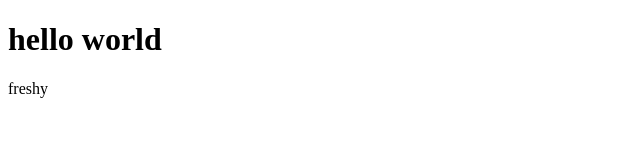
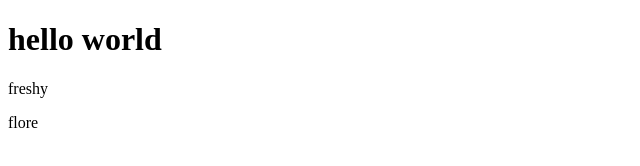
Before and after one commit to erica-fon/first-repos, a plain HTML site: page index.html in a window 1280 px wide. Shown: the full height of the page, 0-640 px from the left. Drawn offline with Linux system fonts and the light colour scheme.

Commit message:
new-branch

```diff
--- a/index.html
+++ b/index.html
@@ -8,6 +8,6 @@
 </head>
 <body>
     <h1>hello world</h1> <p>freshy</p>
-
+    <p>flore</p>
 </body>
 </html>
```
